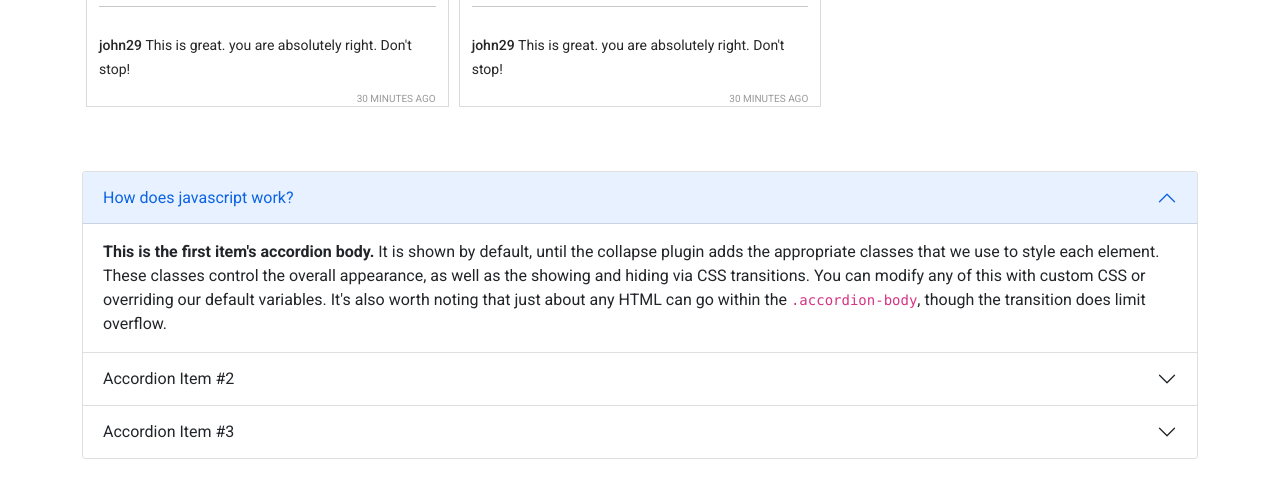
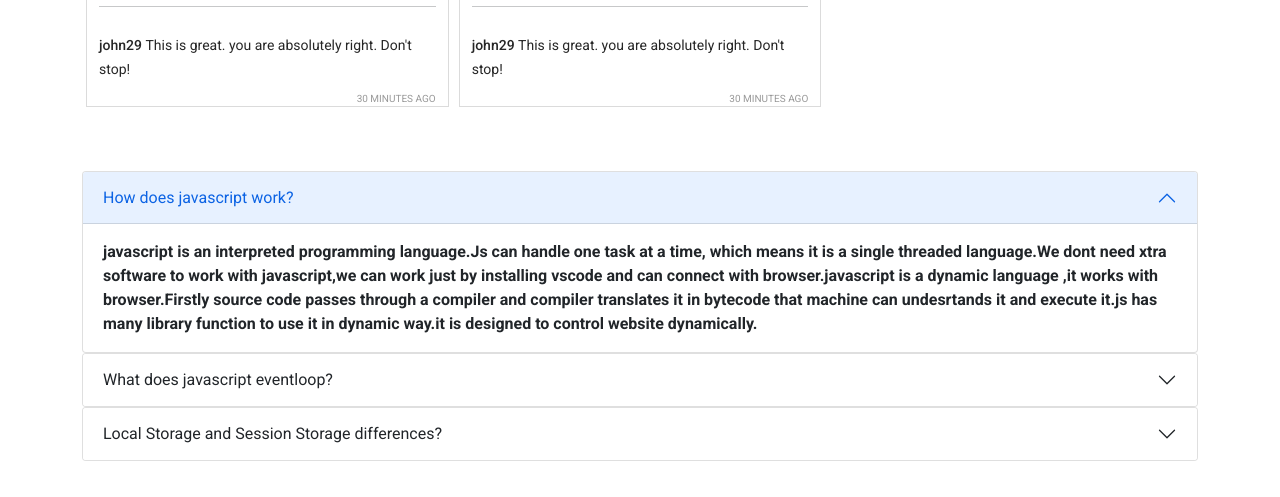
Before and after one commit to WahidaAkhter/insta-shohor, a plain HTML site: page index.html in a window 1280 px wide. Shown: the part 1425-1922 px from the top of the page. Drawn offline with nearby package versions, Linux system fonts and the light colour scheme.

Commit message:
question answered

```diff
--- a/index.html
+++ b/index.html
@@ -69,12 +69,14 @@
                 <div id="collapseOne" class="accordion-collapse collapse show" aria-labelledby="headingOne"
                     data-bs-parent="#accordionExample">
                     <div class="accordion-body">
-                        <strong>This is the first item's accordion body.</strong> It is shown by default, until the
-                        collapse plugin adds the appropriate classes that we use to style each element. These classes
-                        control the overall appearance, as well as the showing and hiding via CSS transitions. You can
-                        modify any of this with custom CSS or overriding our default variables. It's also worth noting
-                        that just about any HTML can go within the <code>.accordion-body</code>, though the transition
-                        does limit overflow.
+                        <strong>javascript is an interpreted programming language.Js can handle one task at a time,
+                            which
+                            means it is a single threaded language.We dont need xtra software to work with javascript,we
+                            can work just by installing vscode and can connect with browser.javascript is a dynamic
+                            language ,it works with
+                            browser.Firstly source code passes through a compiler and compiler translates it in bytecode
+                            that machine can undesrtands it and execute it.js has many library function to use it in
+                            dynamic way.it is designed to control website dynamically.
                     </div>
                 </div>
             </div>
@@ -82,18 +84,15 @@
                 <h2 class="accordion-header" id="headingTwo">
                     <button class="accordion-button collapsed" type="button" data-bs-toggle="collapse"
                         data-bs-target="#collapseTwo" aria-expanded="false" aria-controls="collapseTwo">
-                        Accordion Item #2
+                        What does javascript eventloop?
                     </button>
                 </h2>
                 <div id="collapseTwo" class="accordion-collapse collapse" aria-labelledby="headingTwo"
                     data-bs-parent="#accordionExample">
                     <div class="accordion-body">
-                        <strong>This is the second item's accordion body.</strong> It is hidden by default, until the
-                        collapse plugin adds the appropriate classes that we use to style each element. These classes
-                        control the overall appearance, as well as the showing and hiding via CSS transitions. You can
-                        modify any of this with custom CSS or overriding our default variables. It's also worth noting
-                        that just about any HTML can go within the <code>.accordion-body</code>, though the transition
-                        does limit overflow.
+                        <strong>javascript has a runtime model based on eventloop.This model is responsible for
+                            executing code ,collecting and processing events and this eventloop is a running process
+                            which monitors both the callback queue and call stack.
                     </div>
                 </div>
             </div>
@@ -101,18 +100,17 @@
                 <h2 class="accordion-header" id="headingThree">
                     <button class="accordion-button collapsed" type="button" data-bs-toggle="collapse"
                         data-bs-target="#collapseThree" aria-expanded="false" aria-controls="collapseThree">
-                        Accordion Item #3
+                        Local Storage and Session Storage differences?
                     </button>
                 </h2>
                 <div id="collapseThree" class="accordion-collapse collapse" aria-labelledby="headingThree"
                     data-bs-parent="#accordionExample">
                     <div class="accordion-body">
-                        <strong>This is the third item's accordion body.</strong> It is hidden by default, until the
-                        collapse plugin adds the appropriate classes that we use to style each element. These classes
-                        control the overall appearance, as well as the showing and hiding via CSS transitions. You can
-                        modify any of this with custom CSS or overriding our default variables. It's also worth noting
-                        that just about any HTML can go within the <code>.accordion-body</code>, though the transition
-                        does limit overflow.
+                        <strong>(1)local Storage capacity is 10mb where Session Storage capacity is 5mb,<br>
+                            (2)Session Storage expires when tab is closed where local Storage never expires, <br>
+                            (3)local Storage accessible from any window and session storage from any tab,<br>
+                            (4)local storage is not session based need to deleted via javascript,where session storage
+                            is session based.
                     </div>
                 </div>
             </div>
```
